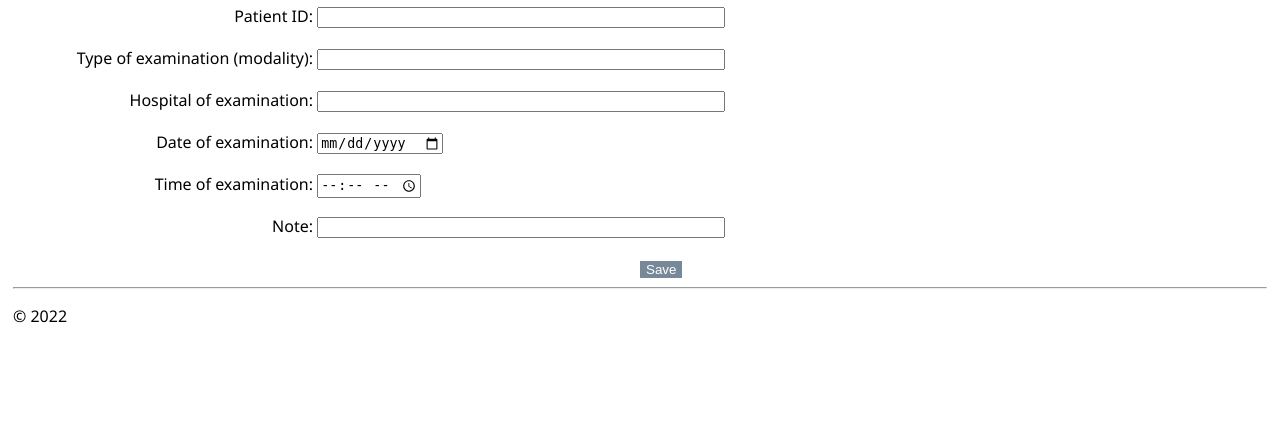
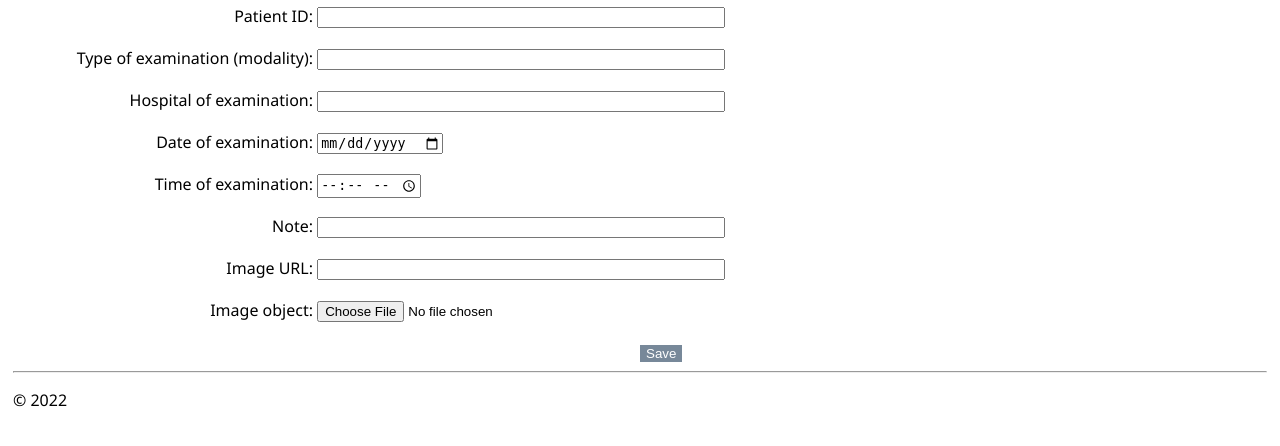
Before and after one commit to AnetaBn/Medical-Results-Portal, a Django app: template wyniki/templates/wyniki/add_results.html in a window 1280 px wide. Shown: the part 49-495 px from the top of the page. Run offline with Django 4.2, Linux system fonts and the light colour scheme; the template is opened without the code that fills it, so the values that code supplies are empty.

Commit message:
New commit
Urls

```diff
--- a/project_telem/settings.py
+++ b/project_telem/settings.py
@@ -11,6 +11,7 @@ https://docs.djangoproject.com/en/4.1/ref/settings/
 """
 
 from pathlib import Path
+import os
 # import pymysql
 # pymysql.install_as_MySQLdb()
 
@@ -128,6 +129,10 @@ USE_TZ = True
 
 STATIC_URL = 'wyniki/static/'
 
+MEDIA_URL = 'wyniki/'
+
+MEDIA_ROOT = os.path.join(BASE_DIR,'static')
+
 # Default primary key field type
 # https://docs.djangoproject.com/en/4.1/ref/settings/#default-auto-field
 
--- a/wyniki/templates/wyniki/add_results.html
+++ b/wyniki/templates/wyniki/add_results.html
@@ -6,7 +6,7 @@ Add new result
         {% load static %}
         <link rel="stylesheet" type="text/css" href="{% static 'wyniki/site.css' %}" />
     <body>
-    <form action="create_study" method="post">
+    <form action="create_study" method="post" enctype = "multipart/form-data">
         {% csrf_token %}
         <label for="patient_id">Patient ID: </label>
         <input id="patient_id" type="text" name="patient_id">
@@ -26,6 +26,12 @@ Add new result
         <label for="note">Note: </label>
         <input id="note" type="text" name="note">
         <br>
+        <label for="pathfile">Image URL: </label>
+        <input id="pathfile" type="text" name="pathfile">
+        <br>
+        <label for="image">Image object: </label>
+        <input id="actual-btn" type="file" name="image">
+        <br>
         <input type="submit" value="Save">
     </form>
     {{msg}}
--- a/wyniki/urls.py
+++ b/wyniki/urls.py
@@ -1,5 +1,7 @@
 from django.urls import path
 from wyniki import views
+from django.conf import settings
+from django.conf.urls.static import static
 
 urlpatterns = [
     path("", views.home, name="home"),
@@ -10,3 +12,6 @@ urlpatterns = [
     path("wyniki/<name>/history", views.history, name="history"),
     path("about/", views.about, name="about"),
 ]
+
+if settings.DEBUG:
+    urlpatterns += static(settings.MEDIA_URL, document_root=settings.MEDIA_ROOT)
```
Also changed, not shown: legacy/models.py (+9 -1 lines), db.sqlite3, legacy/migrations/0001_initial.py, static/uploads/20221229001427MRIScanExample.jpg (added).
